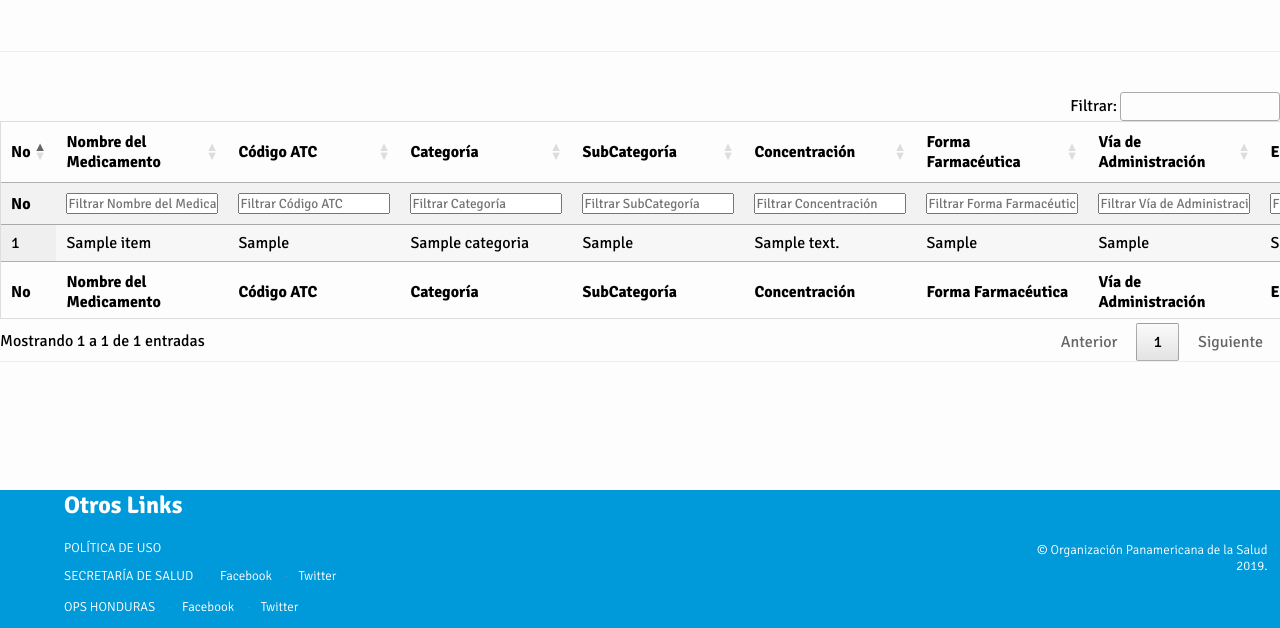
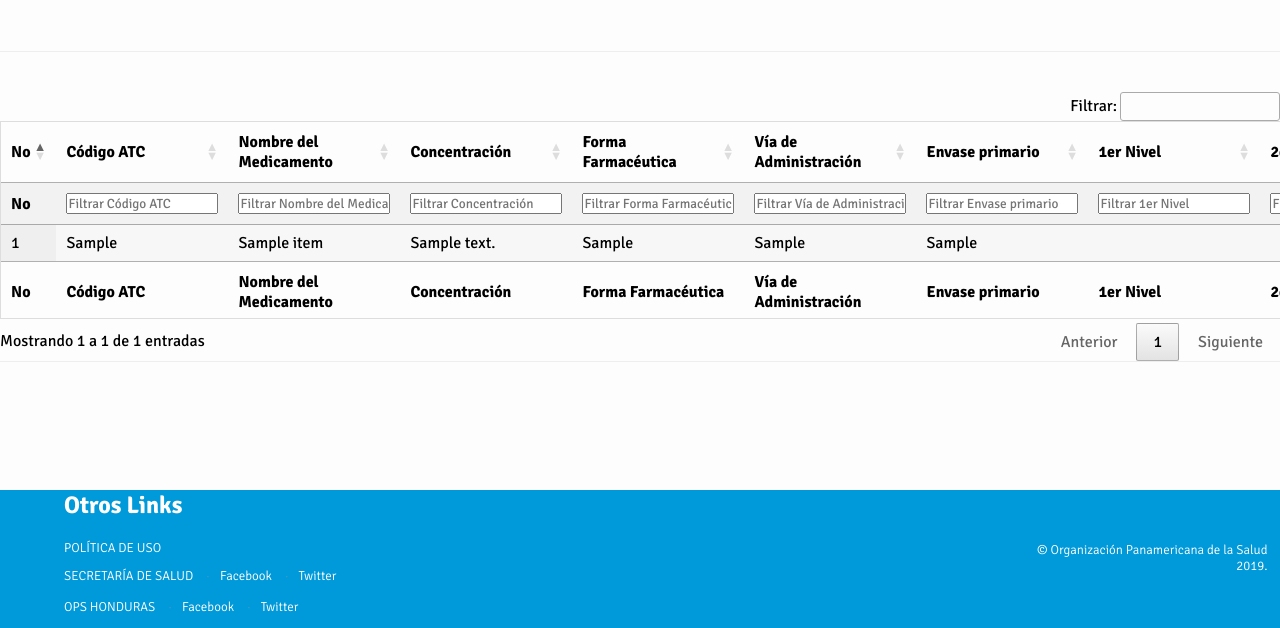
Before and after one commit to hatwhite89/ops, a Django app: template templates/listado_nacional_medicamentos.html in a window 1280 px wide. Shown: the part 174-802 px from the top of the page. Run offline with Django 3.2, Linux system fonts and the light colour scheme; the template is opened without the code that fills it: most values are stand-ins (such as "Sample title", 1, 10 or a date in 2020); some libraries are stand-ins or nearby versions.

Commit message:
invitar a clara

```diff
--- a/templates/listado_nacional_medicamentos.html
+++ b/templates/listado_nacional_medicamentos.html
@@ -33,10 +33,10 @@ tr:nth-child(even){background-color: #f2f2f2}
         <thead>
             <tr>
                 <th>No</th>
+                      <th>Código ATC</th>
                   <th>Nombre del Medicamento</th>
-                <th>Código ATC</th>
-                <th>Categoría</th>
-                <th>SubCategoría</th>
+
+
 
                 <th>Concentración </th>
                 <th>Forma Farmacéutica</th>
@@ -54,10 +54,10 @@ tr:nth-child(even){background-color: #f2f2f2}
 
             <tr>
                 <td>{{item.id}}</td>
-                 <td>{{item.nombre_medicamento}}</td>
-                <td>{{item.codigo_atc}}</td>
-            <td>{{ item.categoria }}</td>
-            <td>{{ item.sub_categoria }}</td>
+              <td>{{item.codigo_atc}}</td>
+               <td title="{{ item.categoria }} / {{ item.sub_categoria }}">{{item.nombre_medicamento}}</td>
+
+
 
 
                 <td>{{item.contentracion}}</td>
@@ -99,10 +99,10 @@ tr:nth-child(even){background-color: #f2f2f2}
         <tfoot>
             <tr>
               <th id="hola">No</th>
+                  <th>Código ATC</th>
+
                      <th>Nombre del Medicamento</th>
-                <th>Código ATC</th>
-                <th>Categoría</th>
-                <th>SubCategoría</th>
+
 
                 <th>Concentración </th>
                 <th>Forma Farmacéutica</th>
```
Also changed, not shown: templates/lnm_detalle.html (+6 -3 lines).
